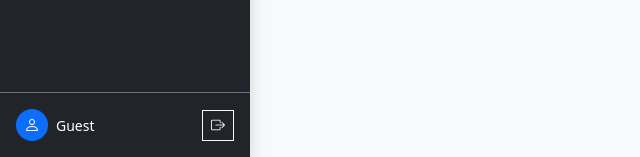
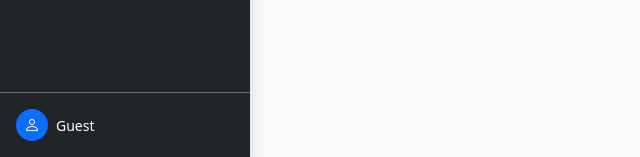
Before and after one commit to gsinghjay/mvp_qr_gen, a FastAPI app: page / in a window 1280 px wide. Shown: the part 643-800 px from the top of the page, without its empty margins (0-640 px from the left). Run offline with FastAPI, Linux system fonts and the light colour scheme; parts of the project's set-up code (start-up, migrations or seed data) failed here and were passed over; some libraries are stand-ins or nearby versions.

Commit message:
refactor(ui): remove logout link from base.html template

```diff
--- a/app/templates/base.html
+++ b/app/templates/base.html
@@ -83,11 +83,6 @@
                             <div class="small text-white-50 text-truncate">{{ current_user.email if current_user else '' }}</div>
                         </div>
                     </div>
-                    <div class="ms-auto">
-                        <a href="/auth/logout" class="btn btn-sm btn-outline-light rounded-0">
-                            <i class="bi bi-box-arrow-right"></i>
-                        </a>
-                    </div>
                 </div>
             </div>
         </nav>
```
